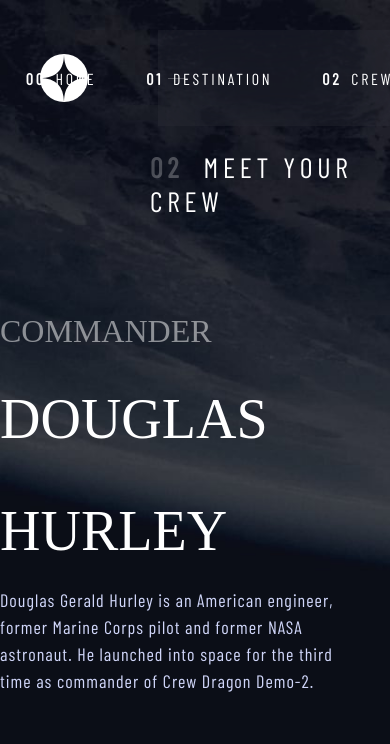
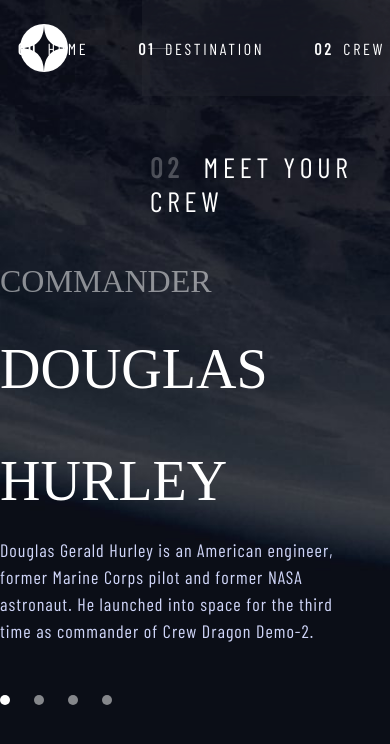
Before and after one commit to Ashok-Kumar-dharanikota/FM-Space-tourism-app, a React (Create React App) app: page /crew in a window 390 px wide. Shown: the top 744 px of the page. Built offline with nearby package versions, Linux system fonts and the light colour scheme; a web font is replaced by a local one.

Commit message:
Working on responsiveness of website

```diff
--- a/src/components/CrewComponent.jsx
+++ b/src/components/CrewComponent.jsx
@@ -1,13 +1,20 @@
-import React from 'react'
+import React, { useState } from 'react'
 import HeadingThree from './HeadingThree'
 import BodyText from './BodyText/BodyText';
 
 const CrewComponent = ({ crewList }) => {
 
+  const [num, setNum] = useState(0);
+
+  const crew = crewList[num];
+
+  const handleItemClick = (val) => {
+    setNum(val)
+  }
 
   return (
     <div style={{ display: 'flex', overflowX: 'auto', scrollSnapType: "x mandatory", scrollBehavior: 'smooth' }}>
-      {crewList.map((crew) => (
+
         <>
           <div style={{ display: 'flex', justifyContent: 'space-around', alignItems: 'center', position: 'relative', width: '100%', flex: "1 0 100%", scrollSnapAlign: 'start' }}>
 
@@ -18,6 +25,16 @@ const CrewComponent = ({ crewList }) => {
               </div>
               <BodyText text={crew.bio} />
 
+              <ul style={{ width: 200, height: 50, display: 'flex', gap: 24, marginTop: 50}}>
+                <li onClick={() => handleItemClick(0)} style={{ width: 10, height: 10, backgroundColor: 'white', borderRadius: '50%', cursor: 'pointer', listStyle: 'none', opacity: num ===0 ? 1 : 0.5 }}></li>
+                <li onClick={() => handleItemClick(1)} style={{ width: 10, height: 10, backgroundColor: 'white', borderRadius: '50%', cursor: 'pointer', listStyle: 'none', opacity: num ===1 ? 1 : 0.5  }}></li>
+                <li onClick={() => handleItemClick(2)} style={{ width: 10, height: 10, backgroundColor: 'white', borderRadius: '50%', cursor: 'pointer', listStyle: 'none', opacity: num ===2 ? 1 : 0.5  }}></li>
+                <li onClick={() => handleItemClick(3)} style={{ width: 10, height: 10, backgroundColor: 'white', borderRadius: '50%', cursor: 'pointer', listStyle: 'none', opacity: num ===3 ? 1 : 0.5  }}></li>
+
+              </ul>
+
+
+
             </div>
 
             <div>
@@ -25,16 +42,8 @@ const CrewComponent = ({ crewList }) => {
             </div>
           </div>
         </>
-      ))}
 
-      {/* <ul style={{position: 'absolute', width: 200, height: 50, bottom: 0, marginLeft: 130, marginBottom: 30, display: 'flex', gap: 24}}>
-        <li style={{width: 10, height: 10, backgroundColor: 'white', borderRadius: '50%'}}></li>
-        <li style={{width: 10, height: 10, backgroundColor: 'white', borderRadius: '50%'}}></li>
-        <li style={{width: 10, height: 10, backgroundColor: 'white', borderRadius: '50%'}}></li>
-        <li style={{width: 10, height: 10, backgroundColor: 'white', borderRadius: '50%'}}></li>
 
-      </ul>
- */}
 
 
     </div >
@@ -44,21 +53,3 @@ const CrewComponent = ({ crewList }) => {
 }
 
 export default CrewComponent
-
-{/* <div style={{ display: 'flex', justifyContent: 'space-around', alignItems: 'center', position: 'relative', width: '100%' }}>
-
-        <div>
-          <div>
-            <h1 style={{ fontFamily: 'Bellefair', fontWeight: 'lighter', textTransform: 'uppercase', fontSize: 32, color: 'white', opacity: "50.42%", lineHeight: 2 }}>{crew.role}</h1>
-            <HeadingThree text={crew.name} />
-          </div>
-          <BodyText text={crew.bio} />
-
-        </div>
-
-        <div>
-          <img src={crew.images.png} style={{ width: '100%', height: 554, objectFit: 'contain' }} alt="" />
-        </div>
-      </div>
-
-    </div> */}
--- a/src/components/NavBar/NavBar.jsx
+++ b/src/components/NavBar/NavBar.jsx
@@ -9,7 +9,7 @@ import style from './NavBar.module.css';
 
 function NavBar() {
 
-  const [sidenav, setsidenav] = useState(true);
+  const [sidenav, setsidenav] = useState(false);
 
 
   const handleClick = () => {
@@ -26,7 +26,7 @@ function NavBar() {
 
         </div>
 
-        <div style={{display: sidenav ? 'block' : 'none'}} className={style.list_container}>
+        <div style={{display: sidenav ? 'none' : 'block'}} className={style.list_container}>
           <ul className={style.list}>
             <li className={style.item}><NavLink to="/" ><span>00</span>Home</NavLink></li>
             <li className={style.item}><NavLink to="/destination" ><span>01</span>Destination</NavLink></li>
--- a/src/components/NavBar/NavBar.module.css
+++ b/src/components/NavBar/NavBar.module.css
@@ -236,4 +236,10 @@ span {
 
 
 /* Medium devices like landscape tablets, 768px and above. */
-@media only screen and (max-width: 768px) {}
+@media only screen and (max-width: 768px) {
+
+    .navbar {
+        padding: 0;
+        padding-left: 20px;
+    }
+}
--- a/src/pages/Home/Home.css
+++ b/src/pages/Home/Home.css
@@ -112,6 +112,7 @@
   color: '#D0D6F9';
   letter-spacing: 4.75px;
   text-transform: uppercase;
+  width: 100%;
 
 }
 
@@ -167,4 +168,6 @@
 
 
 /* Medium devices like landscape tablets, 768px and above. */
-@media only screen and (min-width: 768px) {}
+@media only screen and (min-width: 768px) {
+
+}
```
